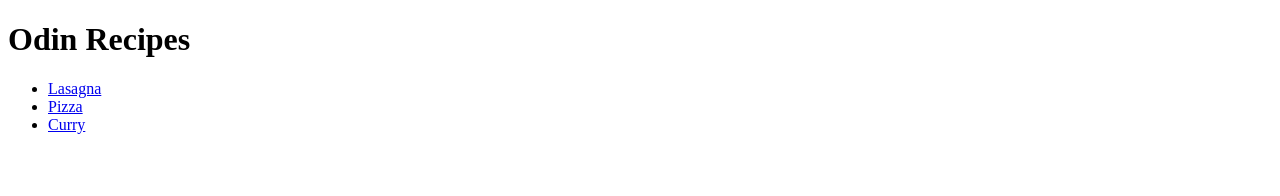
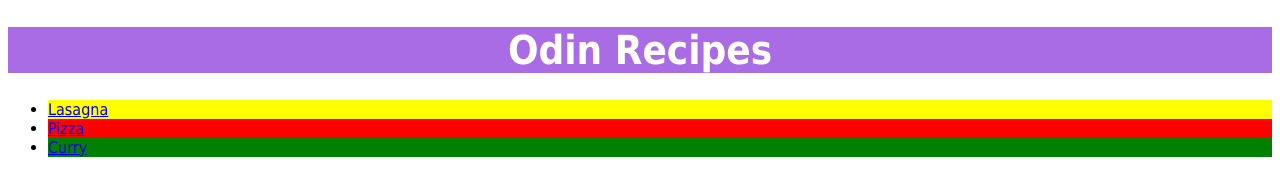
Before and after one commit to KevinLamza/odin-recipes, a plain HTML site: page index.html in a window 1280 px wide. Drawn offline with Linux system fonts and the light colour scheme.

Commit message:
added style.css

```diff
--- a/index.html
+++ b/index.html
@@ -4,13 +4,14 @@
     <head>
         <meta charset="utf-8">
         <title>Odin Recipes</title>
+        <link rel="stylesheet" href="styles.css">
     </head>
     <body>
-        <h1>Odin Recipes</h1>
+        <h1 class="title">Odin Recipes</h1>
         <ul>
-            <li><a href="recipes/lasagna.html">Lasagna</a></li>
-            <li><a href="recipes/pizza.html">Pizza</a></li>
-            <li><a href="recipes/curry.html">Curry</a></li>
+            <li class="bg_yellow"><a href="recipes/lasagna.html">Lasagna</a></li>
+            <li class="bg_red"><a href="recipes/pizza.html">Pizza</a></li>
+            <li class="bg_green"><a href="recipes/curry.html">Curry</a></li>
         </ul>
     </body>
 </html>
--- /dev/null
+++ b/styles.css
@@ -0,0 +1,28 @@
+.title {
+    background-color: rgb(170, 108, 229);
+    color: white;
+    font-size: 40px;
+    text-align: center;
+}
+
+.header {
+    background-color: rgb(170, 108, 229);
+    font-size: 40px;
+    color: white;
+}
+
+.bg_yellow {
+    background-color: yellow;
+}
+
+.bg_red {
+    background-color: red;
+}
+
+.bg_green {
+    background-color: green;
+}
+
+* {
+    font-family: Tahoma, sans-serif;
+}
```
Also changed, not shown: recipes/lasagna.html (+4 -3 lines).
